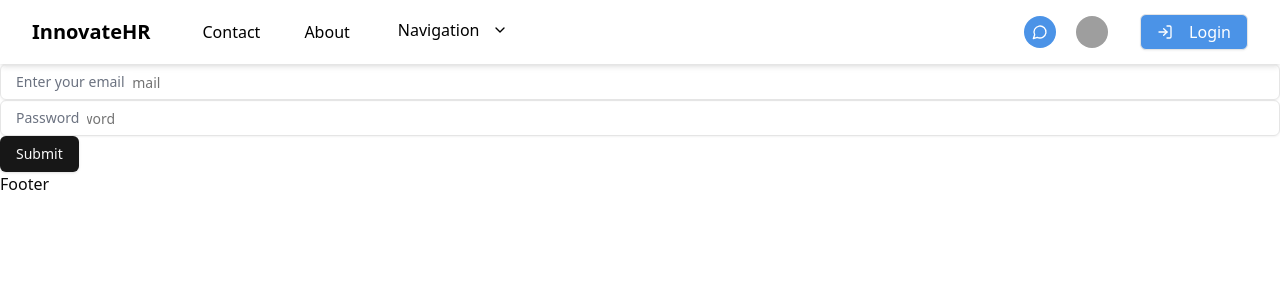
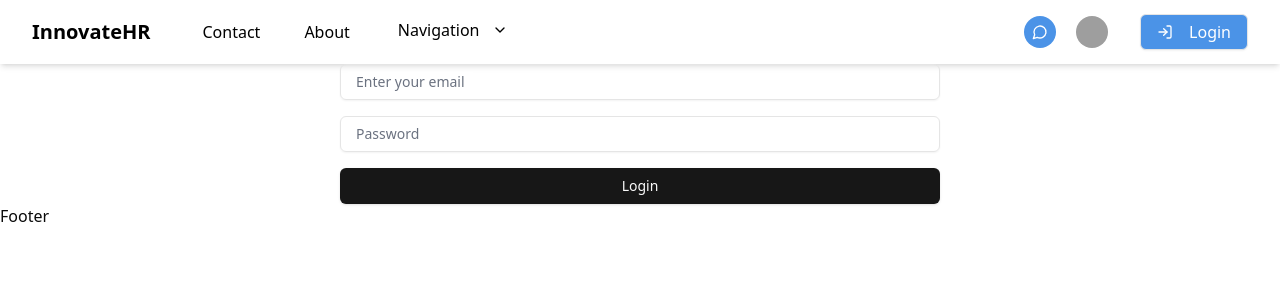
Before and after one commit to Aminul667/innovateHR-client, a Next.js app: page /login in a window 1280 px wide. Shown: the top 300 px of the page. Built offline with nearby package versions, Linux system fonts and the light colour scheme; grey boxes are pictures that could not be loaded.

Commit message:
fixed form fields

```diff
--- a/src/app/(commonLayout)/login/page.tsx
+++ b/src/app/(commonLayout)/login/page.tsx
@@ -14,11 +14,11 @@ const page = () => {
   };
 
   return (
-    <div>
+    <div className="w-[600px] h-full m-auto flex items-center justify-center">
       <IHForm onSubmit={onSubmit} resolver={zodResolver(loginSchema)}>
-        <IHInput name="email" label="Enter your email" />
-        <IHInput name="password" label="Password" />
-        <Button type="submit">Submit</Button>
+        <IHInput name="email" label="Enter your email" type="text" />
+        <IHInput name="password" label="Password" type="Enter Your Password" />
+        <Button type="submit">Login</Button>
       </IHForm>
     </div>
   );
--- a/src/app/_components/UI/Form/IHForm.tsx
+++ b/src/app/_components/UI/Form/IHForm.tsx
@@ -1,5 +1,3 @@
-/* eslint-disable @typescript-eslint/no-explicit-any */
-
 "use client";
 import { IFormConfig, IFormProps } from "@/types";
 import { FormProvider, useForm } from "react-hook-form";
@@ -26,7 +24,12 @@ const IHForm = ({
 
   return (
     <FormProvider {...methods}>
-      <form onSubmit={submitHandler(onSubmit)}>{children}</form>
+      <form
+        onSubmit={submitHandler(onSubmit)}
+        className="flex flex-col gap-4 w-full"
+      >
+        {children}
+      </form>
     </FormProvider>
   );
 };
--- a/src/app/_components/UI/Form/IHInput.tsx
+++ b/src/app/_components/UI/Form/IHInput.tsx
@@ -5,22 +5,33 @@
 import { FloatingInput, FloatingLabel } from "@/components/ui/FlotingInput";
 import { useFormContext } from "react-hook-form";
 
-const IHInput = ({ name, label }: { name: string; label: string }) => {
+const IHInput = ({
+  name,
+  label,
+  type,
+}: {
+  name: string;
+  label?: string;
+  type: string;
+}) => {
   const {
     register,
     formState: { errors },
   } = useFormContext<Record<string, any>>();
 
   return (
+    <div>
       <div className="relative">
         <FloatingInput
+          type={type}
           id={name}
           {...register(name)}
-        placeholder={`Enter ${label}`}
+          // placeholder={label}
         />
         <FloatingLabel htmlFor={name}>{label}</FloatingLabel>
+      </div>
       {errors[name] && (
-        <p style={{ color: "red" }}>
+        <p className="text-red-500">
           {(errors[name] as { message?: string })?.message}
         </p>
       )}
```
Lines whose indentation alone changed are shown as unchanged.
